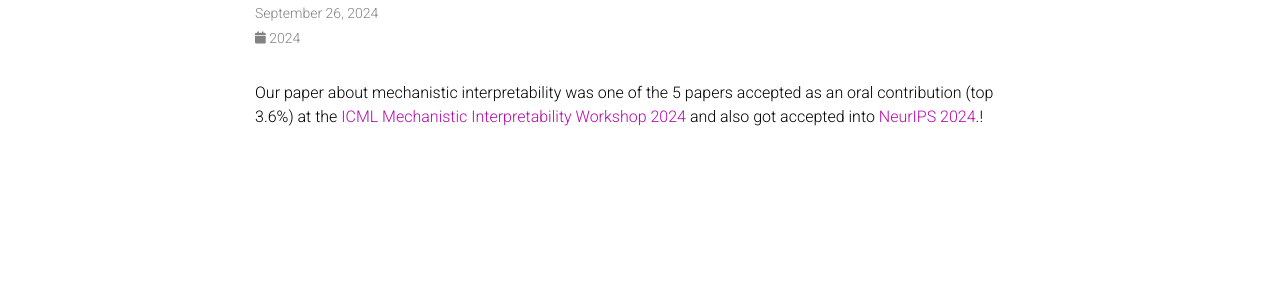
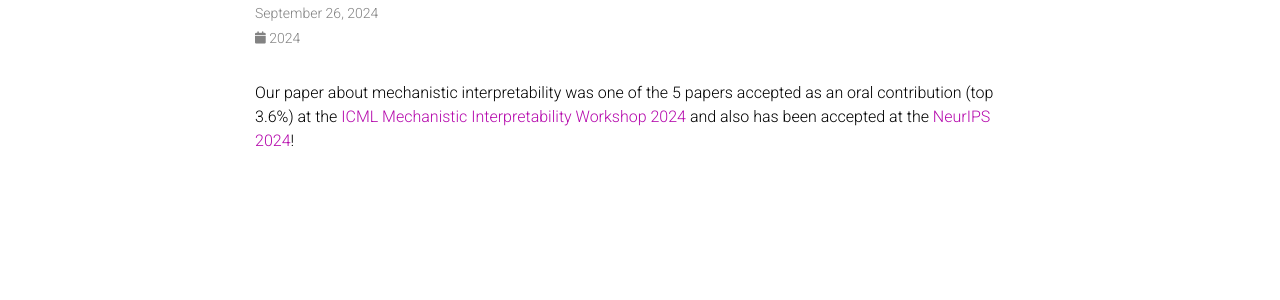
Before and after one commit to claudioverdun/claudioverdun.github.io, a Jekyll site: the page built from _news/announcement_10.md, in a window 1280 px wide. Shown: the part 158-458 px from the top of the page. Built offline with Jekyll 4.4.1, drawn with Linux system fonts in a browser that asks for light colours; comment, search, counter and statistics services are not loaded; a style sheet for code colours, icons or effects is not loaded.

Commit message:
Update announcement_10.md

```diff
--- a/_news/announcement_10.md
+++ b/_news/announcement_10.md
@@ -5,4 +5,4 @@
 related_posts: false
 ---
 
-Our paper about mechanistic interpretability was one of the 5 papers accepted as an oral contribution (top 3.6%) at the [ICML Mechanistic Interpretability Workshop 2024 ](https://icml2024mi.pages.dev/) and also got accepted into [NeurIPS 2024](https://neurips.cc/Conferences/2024).!
+Our paper about mechanistic interpretability was one of the 5 papers accepted as an oral contribution (top 3.6%) at the [ICML Mechanistic Interpretability Workshop 2024 ](https://icml2024mi.pages.dev/) and also has been accepted at the [NeurIPS 2024](https://neurips.cc/Conferences/2024)!
```
